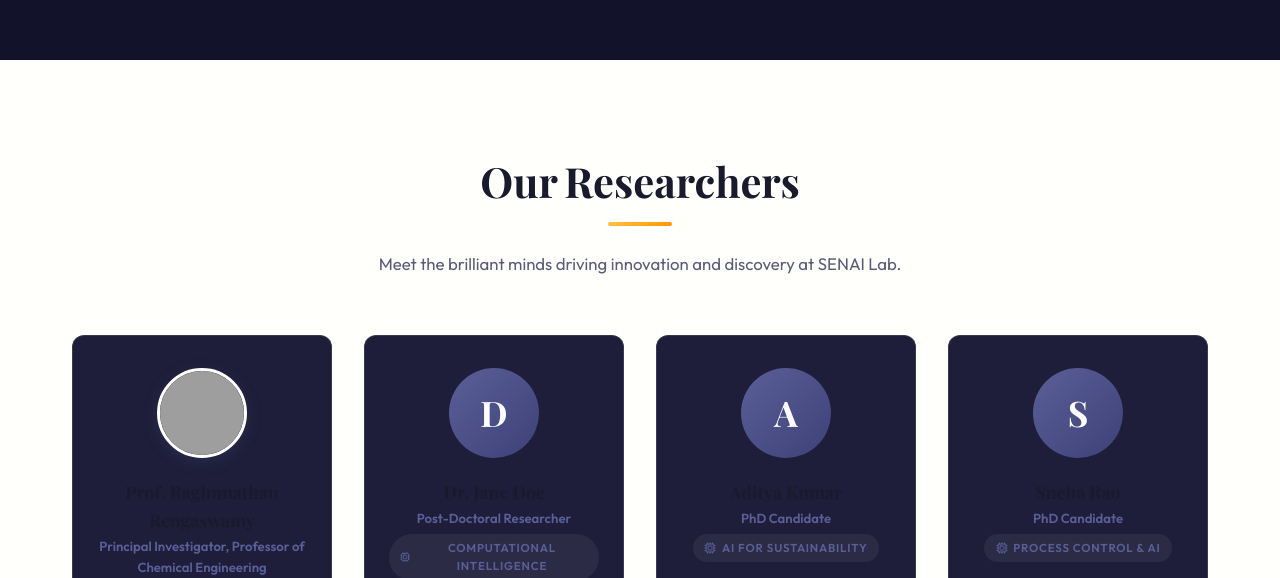
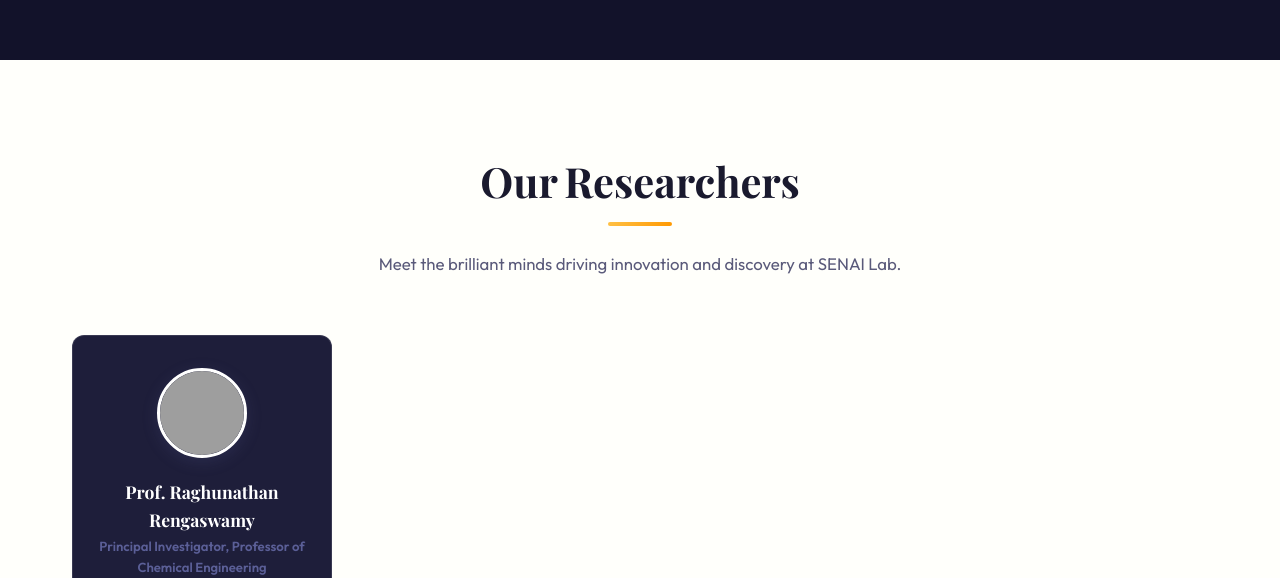
Before and after one commit to aishwaryamurugan2003/senai, a React (Vite) app: page / in a window 1280 px wide. Shown: the part 8663-9241 px from the top of the page. Built offline with nearby package versions, Linux system fonts and the light colour scheme; grey boxes are pictures that could not be loaded; a web font is replaced by a local one.

Commit message:
text color changing

```diff
--- a/src/components/layout/Footer.tsx
+++ b/src/components/layout/Footer.tsx
@@ -35,7 +35,7 @@ const Footer = () => {
           <h4 className="footer-heading">Contact Us</h4>
           <ul className="footer-contact">
             <li><MapPin size={18} /> Department of Chemical Engineering, IIT Madras, Chennai, India 600036</li>
-            <li><Mail size={18} /> raghunathanr@iitm.ac.in</li>
+            <li><Mail size={18} /> raghur@dsai.iitm.ac.in</li>
             <li><Phone size={18} /> +91 44 2257 4173</li>
           </ul>
         </div>
--- a/src/components/shared/MemberCard.tsx
+++ b/src/components/shared/MemberCard.tsx
@@ -27,8 +27,9 @@ const MemberCard = ({ member, index }: MemberCardProps) => {
         <div className="member-glow-ring" />
       </div>
       <div className="member-details">
-        <h3 className="member-name">{member.name}</h3>
-        <p className="member-position">{member.position}</p>
+<h3 className="member-name" style={{ color: "#fff" }}>
+  {member.name}
+</h3>        <p className="member-position">{member.position}</p>
         <span className="member-area-chip">
           <Cpu size={12} /> {member.researchArea}
         </span>
--- a/src/components/shared/NewsCard.tsx
+++ b/src/components/shared/NewsCard.tsx
@@ -21,8 +21,9 @@ const NewsCard = ({ item, index }: NewsCardProps) => {
         <span className="news-date"><Calendar size={14} /> {new Date(item.date).toLocaleDateString('en-US', { month: 'short', day: 'numeric', year: 'numeric' })}</span>
         <span className="news-category">{item.category}</span>
       </div>
-      <h3 className="news-title">{item.title}</h3>
-      <p className="news-summary">{item.summary}</p>
+<h3 className="news-title" style={{ color: "#fff" }}>
+  {item.title}
+</h3>      <p className="news-summary">{item.summary}</p>
       <a href={item.link || '#'} className="news-read-more">
         Read More <ArrowRight size={16} />
       </a>
--- a/src/components/shared/ResearchCard.tsx
+++ b/src/components/shared/ResearchCard.tsx
@@ -27,8 +27,9 @@ const ResearchCard: React.FC<ResearchCardProps> = ({ area, index }) => {
         <span className="area-icon">{area.title.charAt(0)}</span>
       </div>
       <div className="card-content">
-        <h3 className="card-title">{area.title}</h3>
-        <p className="card-description">{area.description}</p>
+<h3 className="card-title" style={{ color: "#fff" }}>
+  {area.title}
+</h3>        <p className="card-description">{area.description}</p>
         <div className="card-footer">
           <span className="projects-count">{area.projects.length} Project{area.projects.length !== 1 ? 's' : ''}</span>
           <ArrowRight className="arrow-icon" size={18} />
--- a/src/data/members.ts
+++ b/src/data/members.ts
@@ -16,48 +16,48 @@ export const members: Member[] = [
     position: 'Principal Investigator, Professor of Chemical Engineering',
     category: 'Faculty',
     researchArea: 'Systems Engineering & Data Science',
-    email: 'raghunathanr@iitm.ac.in',
+    email: 'raghur@dsai.iitm.ac.in',
     imageUrl: 'https://encrypted-tbn0.gstatic.com/images?q=tbn:ANd9GcRwXT69G2x3Eu25tTFj48uEeF9qLkWqKUKXvA&s',
     profileLink: 'https://che.iitm.ac.in/content/raghunathan-rengaswamy'
   },
-  {
-    id: 'm2',
-    name: 'Dr. Jane Doe',
-    position: 'Post-Doctoral Researcher',
-    category: 'Faculty',
-    researchArea: 'Computational Intelligence',
-    email: 'janedoe@iitm.ac.in',
-    imageUrl: '',
-    profileLink: '#'
-  },
-  {
-    id: 'm3',
-    name: 'Aditya Kumar',
-    position: 'PhD Candidate',
-    category: 'Current Students',
-    researchArea: 'AI for Sustainability',
-    email: 'adityak@iitm.ac.in',
-    imageUrl: '',
-    profileLink: '#'
-  },
-  {
-    id: 'm4',
-    name: 'Sneha Rao',
-    position: 'PhD Candidate',
-    category: 'Current Students',
-    researchArea: 'Process Control & AI',
-    email: 'sneharao@iitm.ac.in',
-    imageUrl: '',
-    profileLink: '#'
-  },
-  {
-    id: 'm5',
-    name: 'Anirudh S.',
-    position: 'Alumni, Research Scientist at DeepMind',
-    category: 'Alumni',
-    researchArea: 'Deep Learning',
-    email: 'anirudh@alumni.iitm.ac.in',
-    imageUrl: '',
-    profileLink: '#'
-  }
+  // {
+  //   id: 'm2',
+  //   name: 'Dr. Jane Doe',
+  //   position: 'Post-Doctoral Researcher',
+  //   category: 'Faculty',
+  //   researchArea: 'Computational Intelligence',
+  //   email: 'janedoe@iitm.ac.in',
+  //   imageUrl: '',
+  //   profileLink: '#'
+  // },
+  // {
+  //   id: 'm3',
+  //   name: 'Aditya Kumar',
+  //   position: 'PhD Candidate',
+  //   category: 'Current Students',
+  //   researchArea: 'AI for Sustainability',
+  //   email: 'adityak@iitm.ac.in',
+  //   imageUrl: '',
+  //   profileLink: '#'
+  // },
+  // {
+  //   id: 'm4',
+  //   name: 'Sneha Rao',
+  //   position: 'PhD Candidate',
+  //   category: 'Current Students',
+  //   researchArea: 'Process Control & AI',
+  //   email: 'sneharao@iitm.ac.in',
+  //   imageUrl: '',
+  //   profileLink: '#'
+  // },
+  // {
+  //   id: 'm5',
+  //   name: 'Anirudh S.',
+  //   position: 'Alumni, Research Scientist at DeepMind',
+  //   category: 'Alumni',
+  //   researchArea: 'Deep Learning',
+  //   email: 'anirudh@alumni.iitm.ac.in',
+  //   imageUrl: '',
+  //   profileLink: '#'
+  // }
 ];
--- a/src/pages/Contact.tsx
+++ b/src/pages/Contact.tsx
@@ -59,7 +59,7 @@ const Contact = () => {
                 </div>
                 <div>
                   <h4 style={{ fontSize: '1.1rem', marginBottom: '0.3rem' }}>Email</h4>
-                  <p style={{ color: '#666' }}>raghunathanr@iitm.ac.in</p>
+                  <p style={{ color: '#666' }}>raghur@dsai.iitm.ac.in</p>
                   <p style={{ color: '#666' }}>senai-lab@iitm.ac.in</p>
                 </div>
               </div>
```
